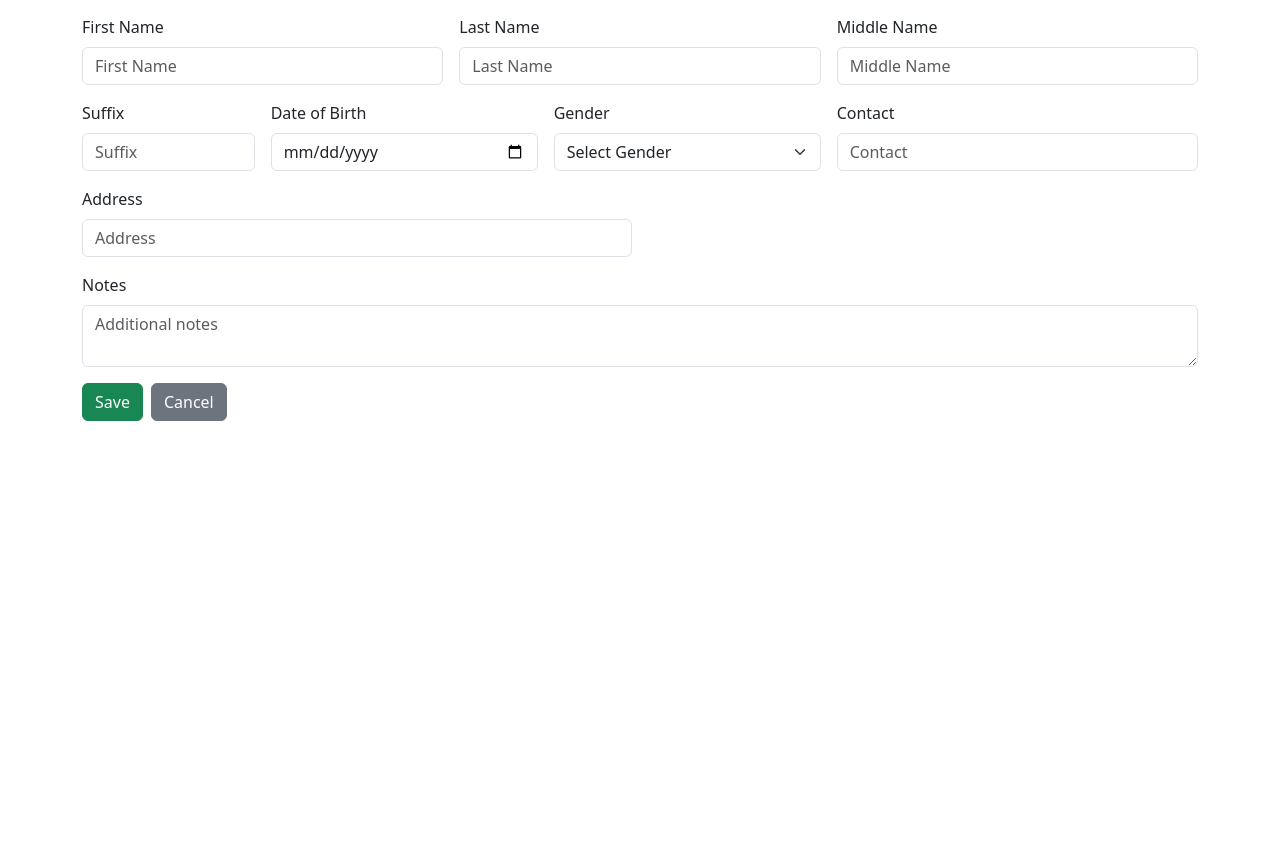
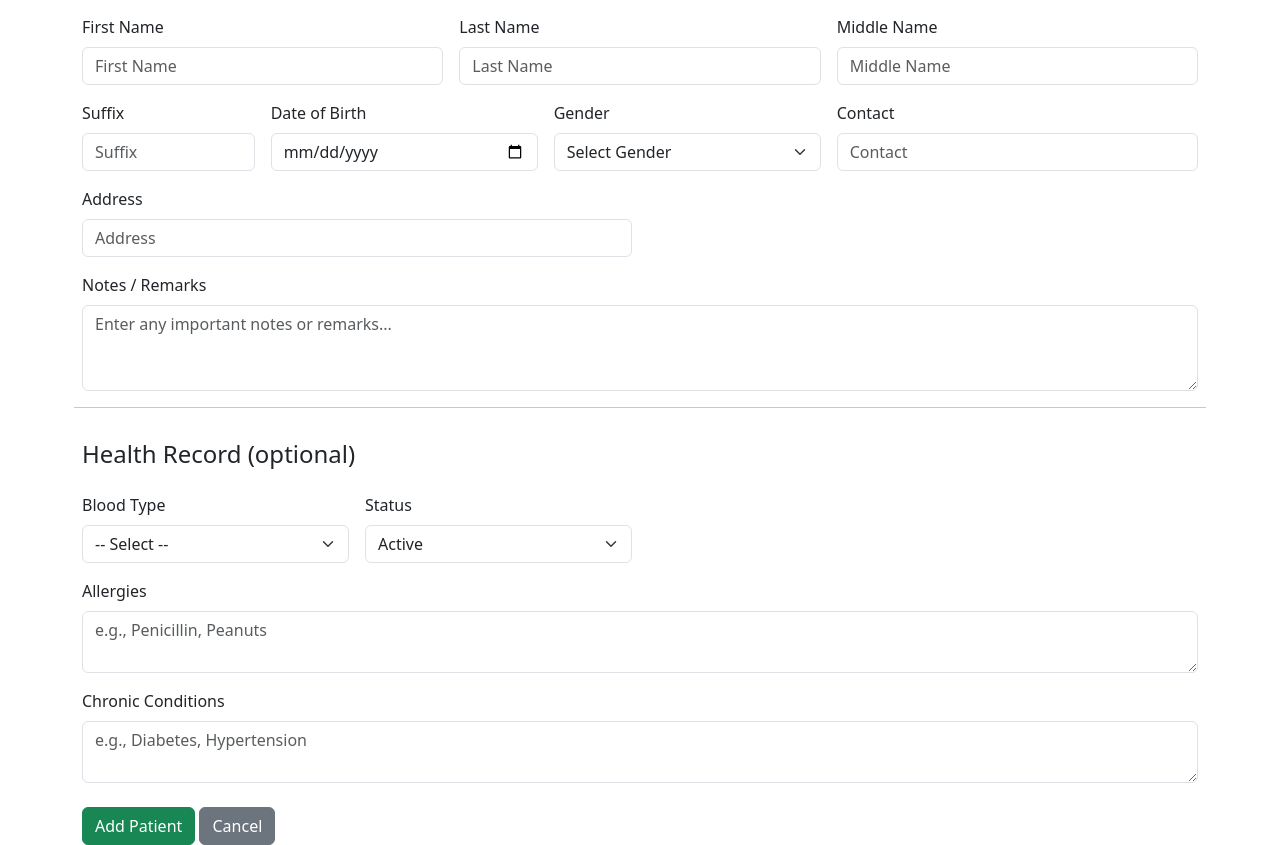
Before and after one commit to luhykie/SE-LIFE, a Flask app: page /add in a window 1280 px wide. Shown: the part 119-964 px from the top of the page. Before the commit the page ends 540 px from the top, so only its background shows below. Run offline with Flask 3, Linux system fonts and the light colour scheme; the visitor is signed in with stand-in values (Sample User, id 1).

Commit message:
Update Add Patient

```diff
--- a/templates/add_patient.html
+++ b/templates/add_patient.html
@@ -39,11 +39,43 @@
     <input type="text" name="address" class="form-control" placeholder="Address">
   </div>
   <div class="col-12">
-    <label class="form-label">Notes</label>
-    <textarea name="notes" class="form-control" placeholder="Additional notes"></textarea>
+    <label class="form-label">Notes / Remarks</label>
+    <textarea name="notes" class="form-control" rows="3" placeholder="Enter any important notes or remarks..."></textarea>
   </div>
-  <div class="col-12 d-flex gap-2">
-    <button type="submit" class="btn btn-success">Save</button>
+
+  <hr>
+  <h4 class="mt-3">Health Record (optional)</h4>
+  <div class="col-md-3">
+    <label class="form-label">Blood Type</label>
+    <select name="blood_type" class="form-select">
+      <option value="">-- Select --</option>
+      <option value="O+">O+</option>
+      <option value="O-">O-</option>
+      <option value="A+">A+</option>
+      <option value="A-">A-</option>
+      <option value="B+">B+</option>
+      <option value="B-">B-</option>
+      <option value="AB+">AB+</option>
+      <option value="AB-">AB-</option>
+    </select>
+  </div>
+  <div class="col-md-3">
+    <label class="form-label">Status</label>
+    <select name="status" class="form-select">
+      <option value="Active" selected>Active</option>
+      <option value="Inactive">Inactive</option>
+    </select>
+  </div>
+  <div class="col-12">
+    <label class="form-label">Allergies</label>
+    <textarea name="allergies" class="form-control" rows="2" placeholder="e.g., Penicillin, Peanuts"></textarea>
+  </div>
+  <div class="col-12">
+    <label class="form-label">Chronic Conditions</label>
+    <textarea name="chronic_conditions" class="form-control" rows="2" placeholder="e.g., Diabetes, Hypertension"></textarea>
+  </div>
+  <div class="col-12 mt-4">
+    <button type="submit" class="btn btn-success">Add Patient</button>
     <a href="{{ url_for('patients') }}" class="btn btn-secondary">Cancel</a>
   </div>
 </form>
```
